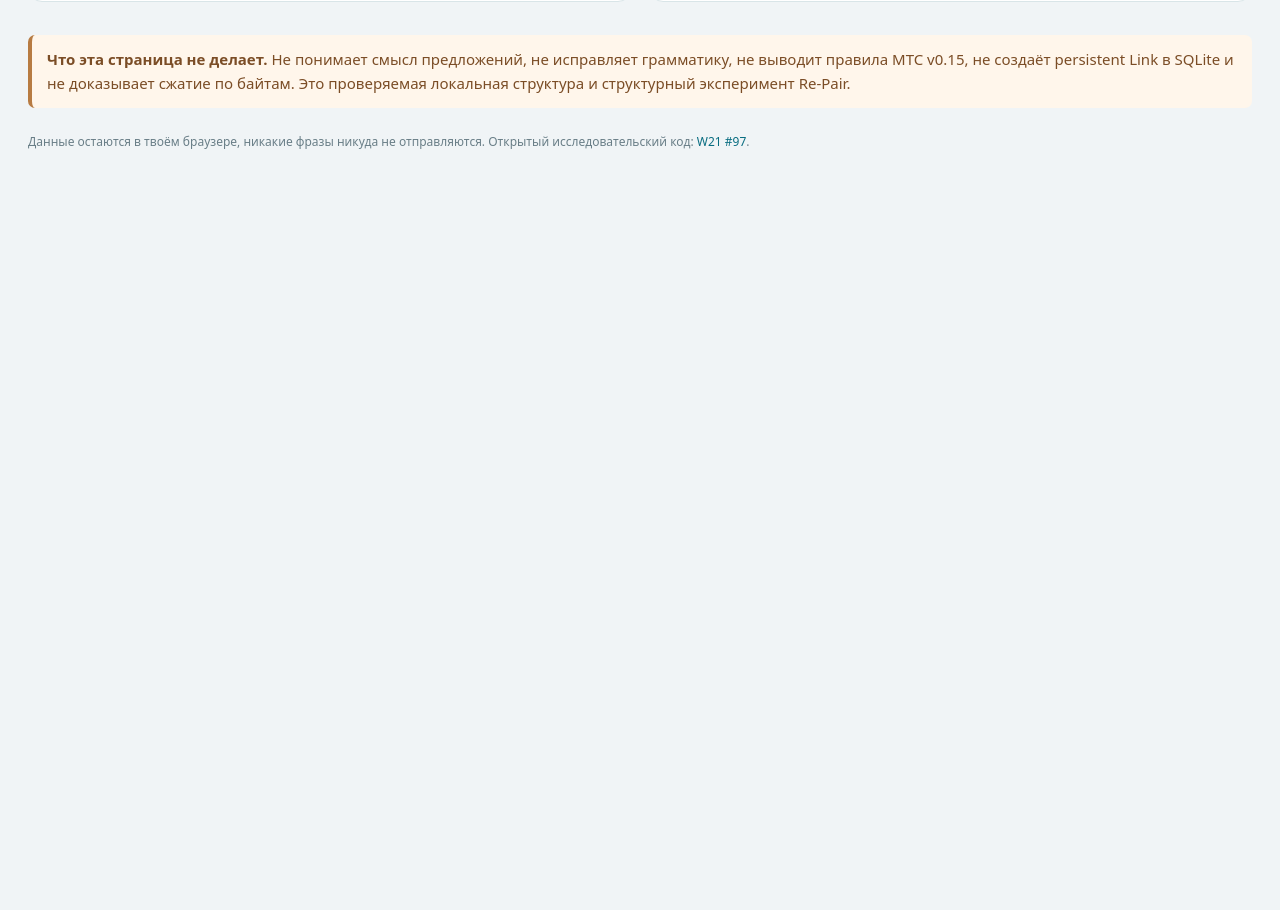
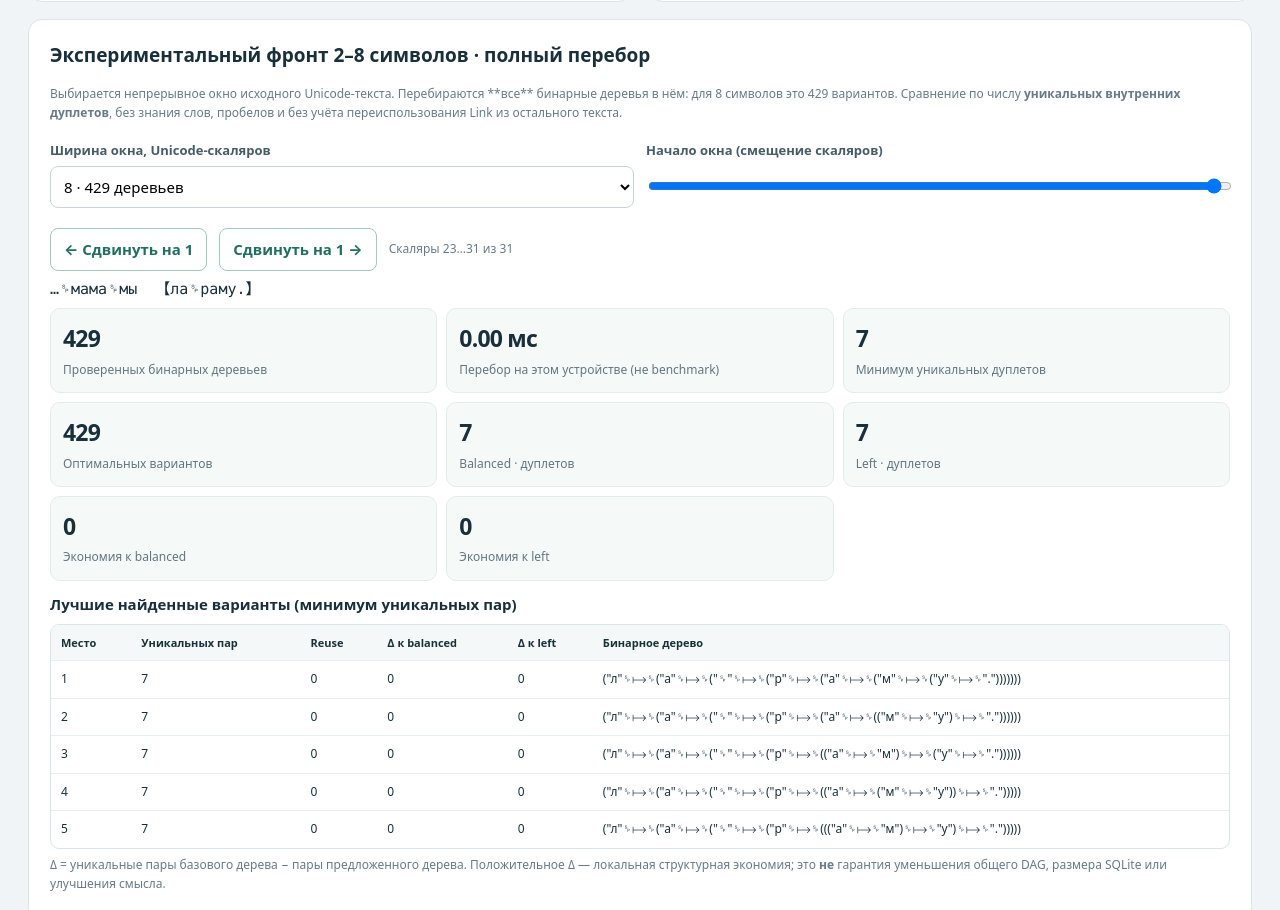
Before and after one commit to netkeep80/mts-nl-compiler, a website with bundled scripts: page docs/compiler/index.html in a window 1280 px wide. Shown: the part 2172-3082 px from the top of the page. Before the commit the page ends 2394 px from the top, so only its background shows below. Built offline with nearby package versions, Linux system fonts and the light colour scheme.

Commit message:
merge(#101): publish exhaustive 2–8 scalar sliding Link regrouping oracle
* feat(W22): exhaustive Catalan binary-grouping oracle on any sliding 2–8 Unicode window

* feat(W22): sliding Unicode window selector, exhaustive Catalan diagnostics and top candidate structures

* feat(W22): safe in-browser slider and top-5 optimum groupings for windowed exhaustive Link oracle

* test(W22): exhaustive 429-tree oracle, sliding Unicode, local link savings and DOM window exploration

* docs(W22): explain exact Catalan oracle, local regrouping algebra and global limitations

* test(W22): assert exact suffix-front offset instead of expecting literal width in absolute range label

* fix(W22): enforce 2048 Unicode scalar input budget before exhaustive window inspection

* feat(W22): show actual per-window enumeration cost and enforce shared 2048-scalar browser limit

* test(W22): verify measured browser work and Unicode scalar cap on source inputs

* test(W22): read unique pair metric after explicit enumeration timing widget

```diff
--- a/docs/compiler/index.html
+++ b/docs/compiler/index.html
@@ -85,8 +85,27 @@ footer{margin-top:25px;font-size:12px;color:#697e87}
 <section class="panel"><h2>Дерево Link</h2><p class="small muted">Свернутый просмотр корня и его полюсов (до шести уровней/120 узлов интерфейса). Развёрнутое восстановление всегда проверяется целиком.</p><div id="tree"></div></section>
 </div>
 </div>
+<section class="panel" id="window-panel" aria-label="Перебор группировки на скользящем фронте">
+<h2>Экспериментальный фронт 2–8 символов · полный перебор</h2>
+<p class="small muted">Выбирается непрерывное окно исходного Unicode-текста. Перебираются **все** бинарные деревья в нём: для 8 символов это 429 вариантов. Сравнение по числу <strong>уникальных внутренних дуплетов</strong>, без знания слов, пробелов и без учёта переиспользования Link из остального текста.</p>
+<div class="control-grid">
+<div><label for="window-width">Ширина окна, Unicode-скаляров</label>
+<select id="window-width"><option value="8">8 · 429 деревьев</option><option value="7">7 · 132 дерева</option><option value="6">6 · 42 дерева</option><option value="5">5 · 14 деревьев</option><option value="4">4 · 5 деревьев</option><option value="3">3 · 2 дерева</option><option value="2">2 · 1 дерево</option></select></div>
+<div><label for="window-offset">Начало окна (смещение скаляров)</label><input id="window-offset" type="range" min="0" max="0" step="1" value="0"></div>
+</div>
+<div class="actions"><button id="window-prev" type="button">← Сдвинуть на 1</button><button id="window-next" type="button">Сдвинуть на 1 →</button>
+<span class="small muted" id="window-position"></span></div>
+<p class="mono" id="window-preview" aria-live="polite"></p>
+<div id="window-error" role="status" aria-live="polite"></div>
+<div id="window-output" hidden>
+<div id="window-metrics" class="metrics"></div>
+<h3>Лучшие найденные варианты (минимум уникальных пар)</h3>
+<div id="window-ranked" class="tablewrap"></div>
+<p class="small muted">Δ = уникальные пары базового дерева − пары предложенного дерева. Положительное Δ — локальная структурная экономия; это <strong>не</strong> гарантия уменьшения общего DAG, размера SQLite или улучшения смысла.</p>
+</div>
+</section>
 <div class="warning"><strong>Что эта страница не делает.</strong> Не понимает смысл предложений, не исправляет грамматику, не выводит правила МТС v0.15, не создаёт persistent Link в SQLite и не доказывает сжатие по байтам. Это проверяемая локальная структура и структурный эксперимент Re-Pair.</div>
 </main>
 <footer>Данные остаются в твоём браузере, никакие фразы никуда не отправляются. Открытый исследовательский код: <a href="https://github.com/netkeep80/mts-nl-compiler/issues/97">W21 #97</a>.</footer>
-</div><script type="module" src="./app.mjs"></script>
+</div><script type="module" src="./app.mjs"></script><script type="module" src="./window-ui.mjs"></script>
 </body></html>
--- /dev/null
+++ b/docs/compiler/window-oracle.mjs
@@ -0,0 +1,99 @@
+// W22: exhaustive, deterministic, strictly LOCAL binary-grouping oracle.
+// Enumerates Catalan(n-1) trees over an EXACT contiguous Unicode scalar window.
+// It does NOT optimize whole-source grammar, transfer to unseen data or
+// assume whitespace/word/morpheme boundaries. Numeric IDs are NOT persistent.
+import {scalarsOf} from './engine.mjs';
+
+const fail=msg=>{throw new Error('WINDOW_ORACLE: '+msg);};
+const catalan=[1,1,2,5,14,42,132,429];
+const formatSymbol=s=>JSON.stringify(s);
+const formatTree=tree=>typeof tree==='string'?formatSymbol(tree):
+ '('+formatTree(tree[0])+' ⟼ '+formatTree(tree[1])+')';
+function tally(tree){
+ const seen=new Set(),frequency=new Map();
+ function walk(t){
+  if(typeof t==='string')return 'a:'+JSON.stringify(t);
+  const left=walk(t[0]),right=walk(t[1]),key='p:'+JSON.stringify([left,right]);
+  seen.add(key);frequency.set(key,(frequency.get(key)??0)+1);
+  return key;
+ }
+ walk(tree);
+ return {uniquePairs:seen.size};
+}
+function canonicalTrees(chars){
+ const memo=new Map();
+ function all(start,end){
+  const key=start+':'+end;
+  if(memo.has(key))return memo.get(key);
+  if(end-start===1)return [chars[start]];
+  const result=[];
+  for(let split=start+1;split<end;split++){
+   for(const left of all(start,split))
+    for(const right of all(split,end))
+     result.push([left,right]);
+  }
+  memo.set(key,result);return result;
+ }
+ return all(0,chars.length);
+}
+function baselineTree(chars,mode){
+ if(chars.length===1)return chars[0];
+ if(mode==='left'){
+  let tree=chars[0];
+  for(let i=1;i<chars.length;i++)tree=[tree,chars[i]];
+  return tree;
+ }
+ const balanced=seq=>{
+  if(seq.length===1)return seq[0];
+  const mid=Math.floor(seq.length/2);
+  return [balanced(seq.slice(0,mid)),balanced(seq.slice(mid))];
+ };
+ return balanced(chars);
+}
+const describe=(tree,ordinal,baseline)=>{
+ const uniquePairs=tally(tree).uniquePairs;
+ return {
+  ordinal,uniquePairs,
+  repeatedPairOccurrences:Math.max(0,baseline.length-1-uniquePairs),
+  expression:formatTree(tree)
+ };
+};
+export function inspectLocalWindow(source,{width=8,offset=null,topN=5}={}){
+ if(typeof source!=='string'||source.length>4096)fail('input exceeds 2048 Unicode scalar budget');
+ const codepoints=scalarsOf(source);
+ if(codepoints.length>2048)fail('input exceeds 2048 Unicode scalar budget');
+ if(!Number.isInteger(width)||width<2||width>8)fail('width must be 2..8');
+ if(!Number.isInteger(topN)||topN<1||topN>20)fail('topN must be 1..20');
+ if(codepoints.length<width)fail('input shorter than selected window');
+ if(offset===null)offset=codepoints.length-width; // sliding suffix-front default
+ if(!Number.isInteger(offset)||offset<0||offset+width>codepoints.length)
+  fail('window offset outside input');
+ const symbols=codepoints.slice(offset,offset+width);
+ const candidates=canonicalTrees(symbols);
+ const expected=catalan[width-1];
+ if(candidates.length!==expected)fail('Catalan enumeration incomplete');
+ const ranked=candidates.map((tree,i)=>describe(tree,i,symbols))
+  .sort((a,b)=>a.uniquePairs-b.uniquePairs||a.ordinal-b.ordinal);
+ const balanced=describe(baselineTree(symbols,'balanced'),null,symbols);
+ const left=describe(baselineTree(symbols,'left'),null,symbols);
+ const optimal=ranked[0];
+ const uniqueOptima=ranked.filter(x=>x.uniquePairs===optimal.uniquePairs).length;
+ return {
+  schema:'mts-nl/local-catalan-oracle/v1',status:'EXHAUSTIVE_LOCAL_WINDOW',
+  sourceScalars:codepoints.length,offset,width,
+  rightFront:offset+width,windowText:symbols.join(''),treeCount:candidates.length,
+  uniqueOptima,minimumUniquePairs:optimal.uniquePairs,
+  balanced:{...balanced,deltaPairs:balanced.uniquePairs-optimal.uniquePairs},
+  left:{...left,deltaPairs:left.uniquePairs-optimal.uniquePairs},
+  candidates:ranked.slice(0,topN).map(x=>({
+   ...x,deltaVsBalanced:balanced.uniquePairs-x.uniquePairs,
+   deltaVsLeft:left.uniquePairs-x.uniquePairs
+  })),
+  limits:{
+   objective:'minimum UNIQUE internal pair structures inside selected isolated window',
+   physicalLinkIds:false,contextReusedPairs:false,
+   globalOptimality:false,probabilityModel:false,tokenization:false,
+   sourceTraining:'in-sample structural enumeration; not an independent heldout test'
+  }
+ };
+}
--- /dev/null
+++ b/docs/compiler/window-ui.mjs
@@ -0,0 +1,95 @@
+import {inspectLocalWindow} from './window-oracle.mjs';
+import {scalarsOf} from './engine.mjs';
+
+// All user-supplied text is rendered as textContent; no HTML interpolation.
+const el=id=>document.getElementById(id);
+const element=(type,text)=>{const x=document.createElement(type);if(text!==undefined)x.textContent=String(text);return x;};
+const fmt=s=>s.replaceAll(' ','␠').replaceAll('\n','↵').replaceAll('\t','⇥').replaceAll('\r','⏎');
+const n=x=>Number(x).toLocaleString('ru-RU');
+const addCell=(row,text)=>row.append(element('td',text));
+const state={width:8,offset:0,source:''};
+function renderTable(rows){
+ const table=element('table'),head=element('thead'),header=element('tr'),body=element('tbody');
+ for(const h of ['Место','Уникальных пар','Reuse','Δ к balanced','Δ к left','Бинарное дерево']){
+  header.append(element('th',h));
+ }
+ head.append(header);
+ for(const r of rows){
+  const tr=element('tr');
+  for(const x of [r.rank,r.uniquePairs,r.repeatedPairOccurrences,r.deltaVsBalanced,
+    r.deltaVsLeft,r.expression])addCell(tr,x);
+  body.append(tr);
+ }
+ table.append(head,body);return table;
+}
+function chip(value,label){
+ const root=element('div');root.className='metric';
+ const strong=element('strong',value),span=element('span',label);
+ root.append(strong,span);return root;
+}
+function show(){
+ const text=el('source').value;
+ const width=Number(el('window-width').value);
+ let chars;
+ try{
+  if(text.length>4096)throw Error('Ограничение: 2048 Unicode-скаляров');
+  chars=scalarsOf(text);
+  if(chars.length>2048)throw Error('Ограничение: 2048 Unicode-скаляров');
+ }catch(error){
+  el('window-output').hidden=true;
+  el('window-error').textContent=String(error.message);
+  return;
+ }
+ const max=Math.max(0,chars.length-width),slider=el('window-offset');
+ const changed=state.source!==text||state.width!==width;
+ if(changed)state.offset=max; // default to the rightmost sliding front on source/mode changes
+ else state.offset=Math.max(0,Math.min(max,Number(slider.value)||0));
+ state.source=text;state.width=width;
+ slider.max=String(max);slider.value=String(state.offset);
+ el('window-prev').disabled=chars.length<width||state.offset===0;
+ el('window-next').disabled=chars.length<width||state.offset>=max;
+ el('window-position').textContent='Скаляры '+state.offset+'…'+(state.offset+width)+' из '+chars.length;
+ if(chars.length<width){
+  el('window-output').hidden=true;
+  el('window-preview').textContent='Ввод: '+fmt(text);
+  el('window-error').textContent='Для окна '+width+' нужно минимум '+width+' Unicode-символов; сейчас '+chars.length+'. Можно уменьшить ширину до 2.';
+  return;
+ }
+ try{
+  const started=performance.now();
+  const result=inspectLocalWindow(text,{width,offset:state.offset,topN:5});
+  const elapsed=performance.now()-started;
+  const before=chars.slice(0,state.offset).join(''),
+   after=chars.slice(state.offset+width).join('');
+  el('window-preview').textContent=
+   (before?'…'+fmt([...before].slice(-8).join('')):'')+
+   '  【'+fmt(result.windowText)+'】  '+
+   (after?fmt([...after].slice(0,8).join(''))+'…':'');
+  el('window-error').textContent='';
+  el('window-output').hidden=false;
+  const metrics=[
+   chip(n(result.treeCount),'Проверенных бинарных деревьев'),
+   chip(elapsed.toFixed(2)+' мс','Перебор на этом устройстве (не benchmark)'),
+   chip(n(result.minimumUniquePairs),'Минимум уникальных дуплетов'),
+   chip(n(result.uniqueOptima),'Оптимальных вариантов'),
+   chip(n(result.balanced.uniquePairs),'Balanced · дуплетов'),
+   chip(n(result.left.uniquePairs),'Left · дуплетов'),
+   chip(n(result.balanced.deltaPairs),'Экономия к balanced'),
+   chip(n(result.left.deltaPairs),'Экономия к left')
+  ];
+  el('window-metrics').replaceChildren(...metrics);
+  el('window-ranked').replaceChildren(renderTable(result.candidates.map((c,i)=>({...c,rank:i+1,
+   expression:fmt(c.expression)}))));
+ }catch(error){
+  el('window-output').hidden=true;
+  el('window-error').textContent=String(error.message);
+ }
+}
+el('window-width').addEventListener('change',show);
+el('window-offset').addEventListener('input',show);
+el('window-prev').addEventListener('click',()=>{el('window-offset').value=String(Number(el('window-offset').value)-1);show();});
+el('window-next').addEventListener('click',()=>{el('window-offset').value=String(Number(el('window-offset').value)+1);show();});
+el('source').addEventListener('input',show);
+el('sample').addEventListener('click',show);
+el('compile').addEventListener('click',show);
+show();
```
Also changed, not shown: tests/web-window-oracle.test.mjs (added, +156 -0 lines), docs/compiler/README.md.
